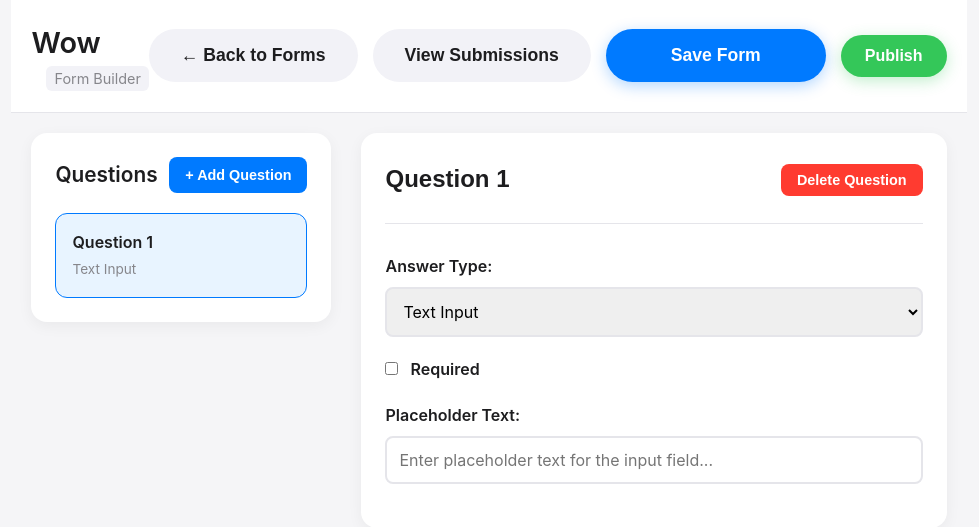
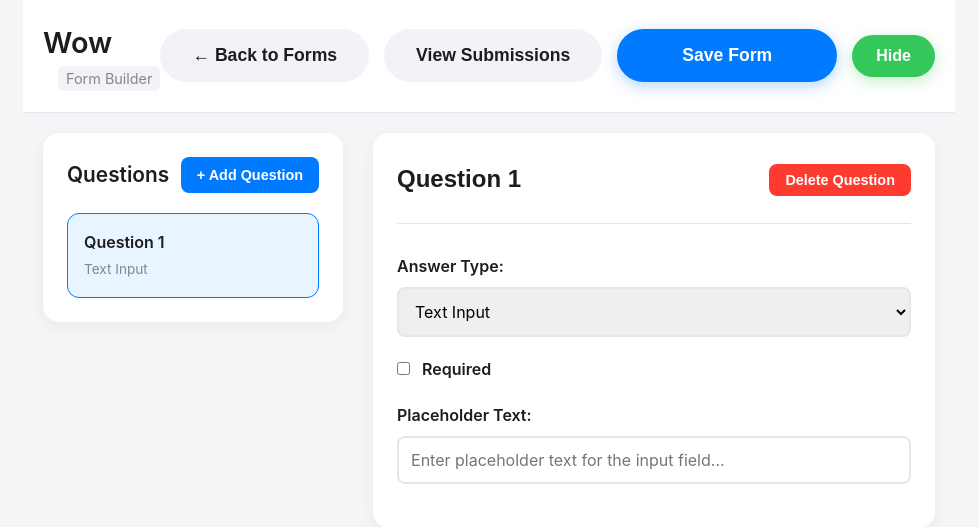
Before and after one commit to oryahud/aForm, a Flask app: page /form/Wow in a window 1280 px wide. Shown: the top 527 px of the page, without its empty margins (151-1130 px from the left). Run offline with Flask 3, Linux system fonts and the light colour scheme.

Commit message:
Add hide/show toggle for published forms
- Changed publish button to toggle between "Publish" and "Hide" based on form status
- Added hide API endpoint to change form status from published to draft
- Updated JavaScript to handle both publish and hide actions
- Button changes color and text dynamically based on current state
- Published forms remain accessible until explicitly hidden

🤖 Generated with [Claude Code](https://claude.ai/code)

Co-Authored-By: Claude <noreply@anthropic.com>

```diff
--- a/app.py
+++ b/app.py
@@ -122,6 +122,20 @@ def publish_form(form_name):
     share_url = f"{request.url_root}submit/{form_name}"
     return jsonify({'message': 'Form published successfully!', 'share_url': share_url})
 
+@app.route('/api/form/<form_name>/hide', methods=['POST'])
+def hide_form(form_name):
+    forms = load_forms()
+    form_index = next((i for i, f in enumerate(forms) if f['name'] == form_name), None)
+
+    if form_index is None:
+        return jsonify({'error': 'Form not found'}), 404
+
+    forms[form_index]['status'] = 'draft'
+    forms[form_index]['updated_at'] = datetime.now().isoformat()
+    save_forms(forms)
+
+    return jsonify({'message': 'Form hidden successfully!'})
+
 @app.route('/submit/<form_name>')
 def public_form(form_name):
     forms = load_forms()
--- a/forms.json
+++ b/forms.json
@@ -2,7 +2,7 @@
   {
     "name": "Wow",
     "created_at": "2025-07-10T21:00:59.685017",
-    "updated_at": "2025-07-10T21:02:10.365984",
+    "updated_at": "2025-07-10T22:26:57.958748",
     "status": "published",
     "submissions": [
       {
@@ -11,6 +11,14 @@
         "status": "approved",
         "responses": {
           "q_1": "Or"
+        }
+      },
+      {
+        "id": "98738d6c-a407-4da9-b8c2-662cafc249ba",
+        "submitted_at": "2025-07-10T22:28:53.266130",
+        "status": "pending",
+        "responses": {
+          "q_1": "dfd"
         }
       }
     ],
--- a/static/js/form_builder.js
+++ b/static/js/form_builder.js
@@ -280,10 +280,13 @@ async function saveForm() {
     }
 }
 
-// Publish form
-async function publishForm() {
+// Toggle publish/hide form
+async function togglePublish() {
+    const isPublished = window.formData.status === 'published';
+    const action = isPublished ? 'hide' : 'publish';
+
     try {
-        const response = await fetch(`/api/form/${window.formData.name}/publish`, {
+        const response = await fetch(`/api/form/${window.formData.name}/${action}`, {
             method: 'POST',
             headers: {
                 'Content-Type': 'application/json',
@@ -293,10 +296,22 @@ async function publishForm() {
         if (response.ok) {
             const data = await response.json();
 
-            // Show success with share URL
-            const publishBtn = document.querySelector('.publish-btn');
-            publishBtn.textContent = 'Published!';
-            publishBtn.style.background = '#34c759';
+            // Update form status
+            window.formData.status = isPublished ? 'draft' : 'published';
+
+            // Update button
+            const publishBtn = document.getElementById('publishBtn');
+            const publishBtnText = document.getElementById('publishBtnText');
+
+            if (isPublished) {
+                // Form was hidden
+                publishBtnText.textContent = 'Publish';
+                publishBtn.style.background = '#007aff';
+                alert('Form hidden successfully!');
+            } else {
+                // Form was published
+                publishBtnText.textContent = 'Hide';
+                publishBtn.style.background = '#ff9500';
 
                 // Show share URL
                 const shareUrl = data.share_url;
@@ -309,17 +324,13 @@ async function publishForm() {
                 }).catch(() => {
                     console.log('Could not copy to clipboard');
                 });
-
-            setTimeout(() => {
-                publishBtn.textContent = 'Publish';
-                publishBtn.style.background = '';
-            }, 3000);
+            }
         } else {
-            alert('Failed to publish form. Please try again.');
+            alert(`Failed to ${action} form. Please try again.`);
         }
     } catch (error) {
-        console.error('Error publishing form:', error);
-        alert('Failed to publish form. Please try again.');
+        console.error(`Error ${action}ing form:`, error);
+        alert(`Failed to ${action} form. Please try again.`);
     }
 }
 
--- a/templates/form_builder.html
+++ b/templates/form_builder.html
@@ -26,8 +26,8 @@
                     <button class="create-form-btn" onclick="saveForm()">
                         Save Form
                     </button>
-                    <button class="publish-btn" onclick="publishForm()">
-                        Publish
+                    <button class="publish-btn" id="publishBtn" onclick="togglePublish()">
+                        <span id="publishBtnText">{{ 'Hide' if form.status == 'published' else 'Publish' }}</span>
                     </button>
                 </div>
             </div>
```
Lines whose indentation alone changed are shown as unchanged.
